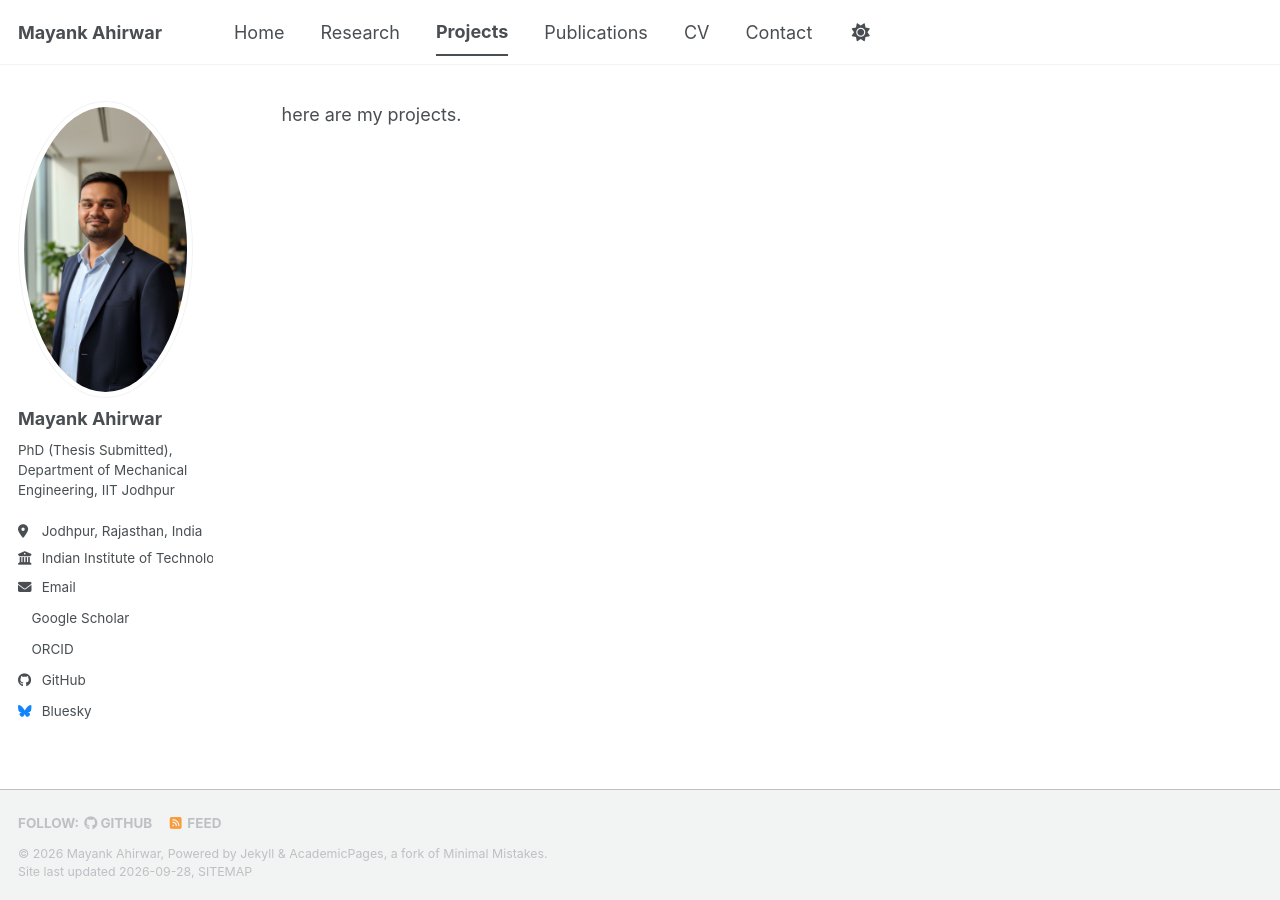
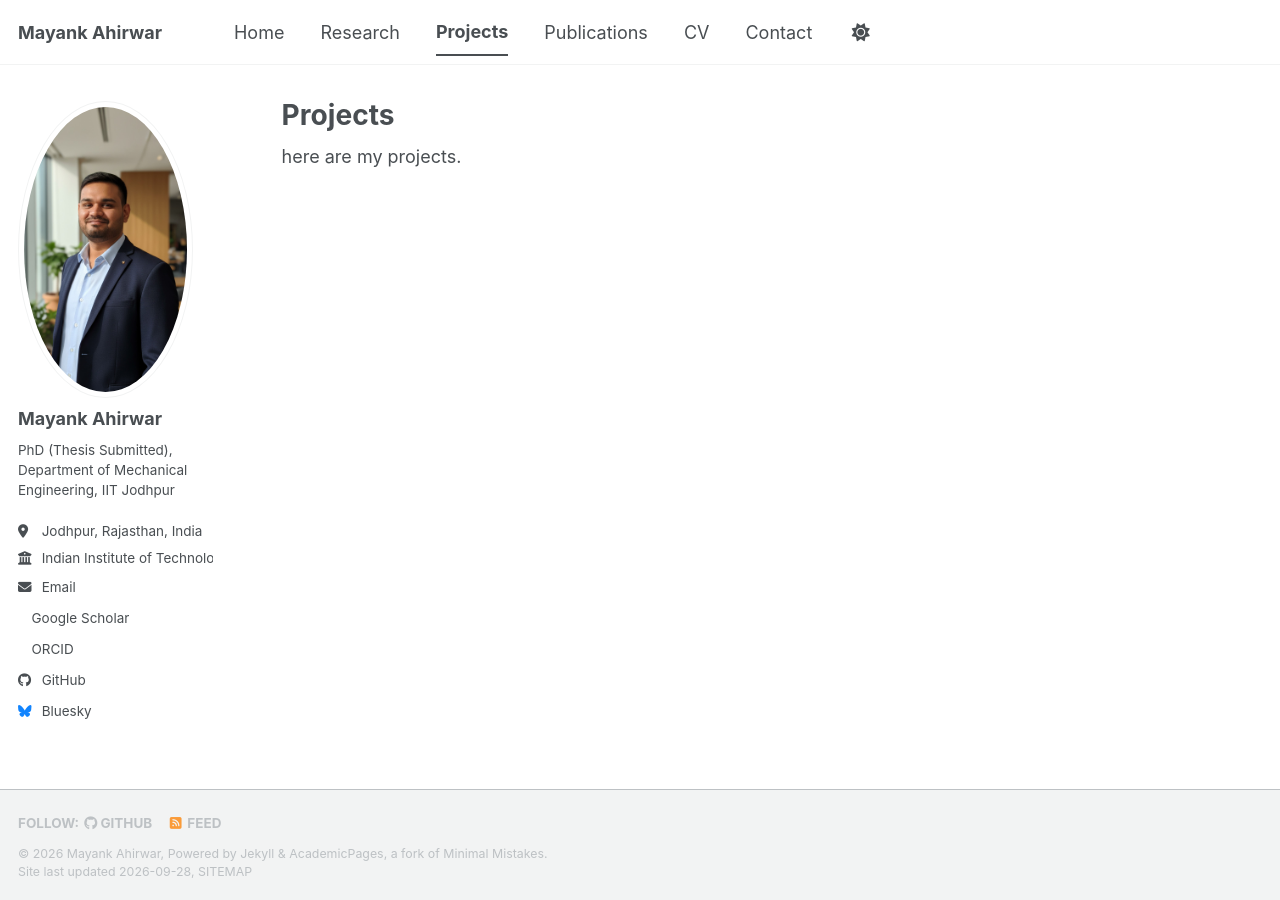
Before and after one commit to mayank-ahirwar/portfolio, a Jekyll site: the page built from _pages/projects.md, in a window 1280 px wide. Built offline with Jekyll 4.4.1, drawn with Linux system fonts in a browser that asks for light colours; our own code applies the rules of GitHub Pages for plain Markdown files; a style sheet for code colours, icons or effects is not loaded.

Commit message:
Add  projects.md
Added front matter to projects page for layout and metadata.

```diff
--- a/_pages/projects.md
+++ b/_pages/projects.md
@@ -1 +1,10 @@
+---
+layout: single
+title: "Projects"
+permalink: /projects/
+author_profile: true
+---
+
+
+
 here are my projects.
```
